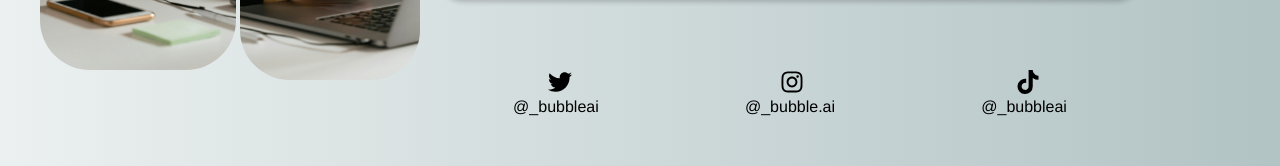
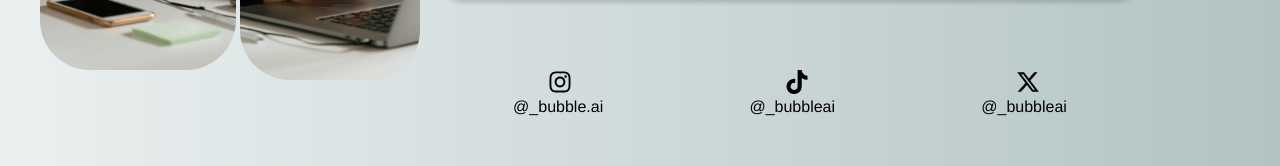
Before and after one commit to Blue-Spider-Technologies-Ltd/bubbleAI-client, a React (Create React App) app: page /support in a window 1280 px wide. Shown: the part 541-707 px from the top of the page. Built offline with nearby package versions, Linux system fonts and the light colour scheme; what material-ui-confirm would draw is missing.

Commit message:
try for free

```diff
--- a/src/components/Auth/Verification.js
+++ b/src/components/Auth/Verification.js
@@ -171,8 +171,8 @@ const Verification = () => {
                                 <div style={{textAlign: 'center', lineHeight: 2}}>
                                     <h2>Your Next Steps:</h2>
                                     <a href='/pricing' style={styles.link} target="_blank">Redeem Discount</a> <br />
+                                    <a href='/user/dashboard/resume' style={styles.link} target="_blank">Try FOR FREE</a> <br />
                                     <a href='/user/dashboard/resume' style={styles.link} target="_blank">Apply to 5 Jobs in 10mins</a> <br />
-                                    <a href='/dashboard/resume' style={styles.link} target="_blank">Create Your First Resume in 2mins</a> <br />
                                     <a href='/chat' style={styles.link} target="_blank">Free Interview Prep</a> <br />
                                     <a href='/chat' style={styles.link} target="_blank">Create Content Script Free</a> <br />
                                     <a href='/chat' style={styles.link} target="_blank">Free Research with Bubble Ai</a> <br />
--- a/src/components/Home/ContactUsPage.js
+++ b/src/components/Home/ContactUsPage.js
@@ -4,7 +4,8 @@ import leftImg from "../../images/contact-desk1.jpg"
 import rightImg from "../../images/contact-desk2.jpg"
 import mobileBg from "../../images/contact-mobile.jpg"
 import { Grid } from "@mui/material";
-import { FaTwitter, FaInstagram, FaTiktok } from 'react-icons/fa';
+import { FaInstagram, FaTiktok } from 'react-icons/fa';
+import { FaXTwitter } from "react-icons/fa6";
 import { IoChatbubbleEllipsesSharp } from "react-icons/io5";
 
 const screenWidth =  window.innerWidth
@@ -77,11 +78,6 @@ const ContactUsPage = () => {
 
 
             <div style={styles.socialContainer}>
-              <a style={styles.a} href="https://x.com/_BubbleAI" target="_blank" rel="noreferrer">
-                <FaTwitter style={styles.icon} />
-                {screenWidth > 900 && <br />}
-                {screenWidth > 900 && "@_bubbleai"}
-              </a>
               <a style={styles.a} href="https://www.instagram.com/_bubble.ai?igsh=MW9vZXJ0NmtlbW5mMQ%3D%3D&utm_source=qr" target="_blank" rel="noreferrer">
                 <FaInstagram style={styles.icon} />
                 {screenWidth > 900 && <br />}
@@ -89,6 +85,11 @@ const ContactUsPage = () => {
               </a>
               <a style={styles.a} href="https://www.tiktok.com/@_bubbleai?_t=8nWYhlFhczl&_r=1" target="_blank" rel="noreferrer">
                 <FaTiktok style={styles.icon} />
+                {screenWidth > 900 && <br />}
+                {screenWidth > 900 && "@_bubbleai"}
+              </a>
+              <a style={styles.a} href="https://x.com/_BubbleAI" target="_blank" rel="noreferrer">
+                <FaXTwitter style={styles.icon} />
                 {screenWidth > 900 && <br />}
                 {screenWidth > 900 && "@_bubbleai"}
               </a>
```
Also changed, not shown: 8 other files (tests, documents, lock files or other folders).
